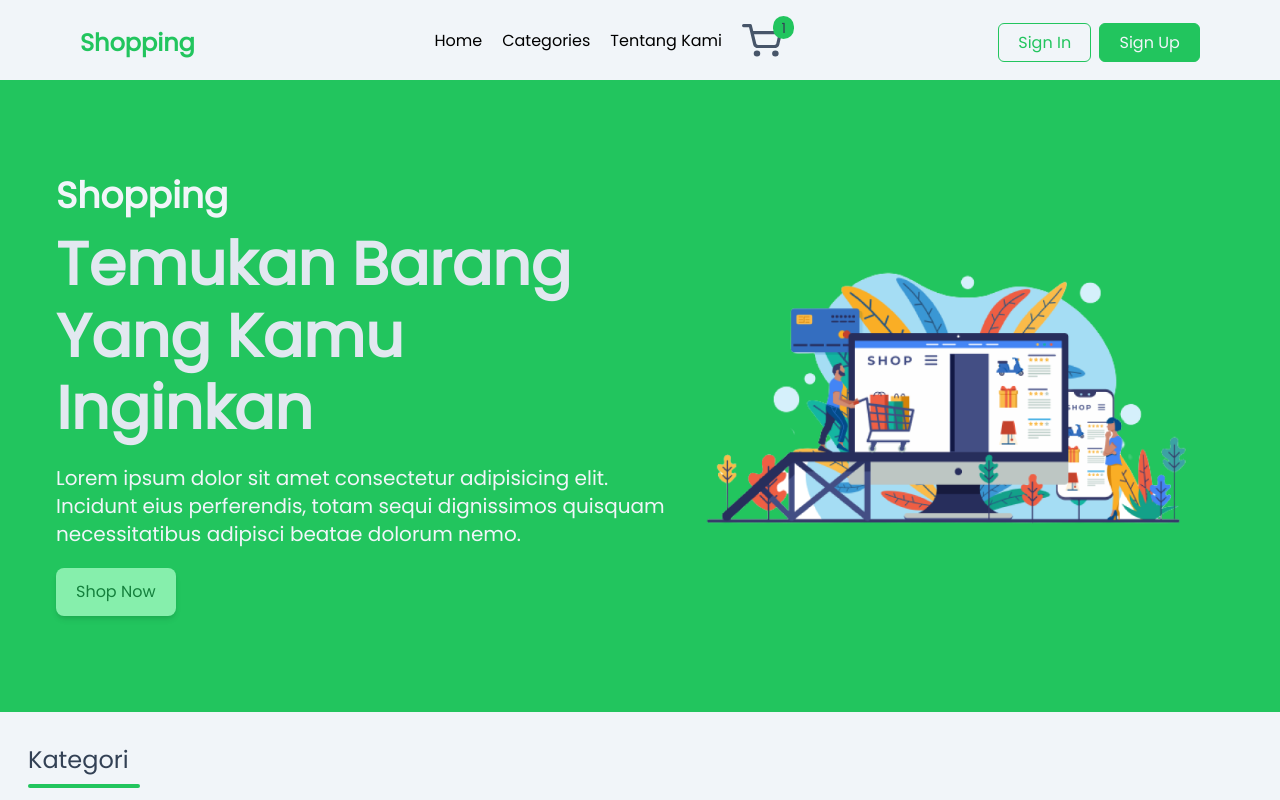
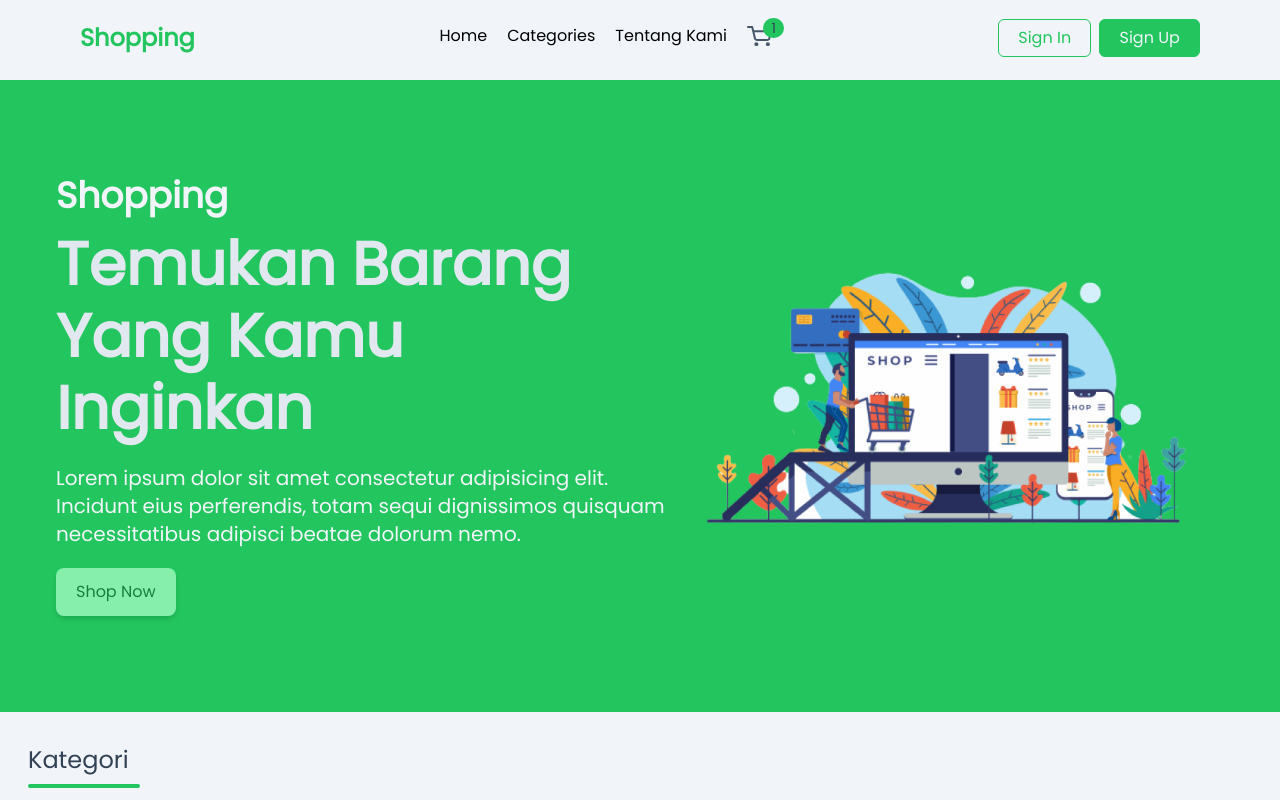
Before and after one commit to galihroswandi/E-comerce, a React (Create React App) app: page /home in a window 1280 px wide. Shown: the top 800 px of the page. Built offline with nearby package versions, Linux system fonts and the light colour scheme; no server answers.

Commit message:
Update Sedikit Cart

```diff
--- a/src/components/atoms/navbar/Cart.jsx
+++ b/src/components/atoms/navbar/Cart.jsx
@@ -4,8 +4,8 @@ import CartImage from "./../../../assets/icons/Cart.svg";
 const Cart = () => {
   return (
     <div className="relative">
-      <img src={CartImage} alt="Cart" width="40" />
-      <span className="absolute -top-2 -right-3 text-sm bg-green-500 rounded-full py-[.1rem] px-[.5rem] text-slate-700">
+      <img src={CartImage} alt="Cart" width="25" />
+      <span className="absolute -top-2 -right-3 text-sm bg-green-500 rounded-full py-[.01rem] px-[.5rem] text-slate-700">
         1
       </span>
     </div>
--- a/src/components/organisms/Navbar.jsx
+++ b/src/components/organisms/Navbar.jsx
@@ -32,7 +32,9 @@ const Navbar = () => {
           <NavLink />
         </div>
         <div className="cart justify-self-center ml-10 lg:hidden">
-          <Cart />
+          <Link to="/cart">
+            <Cart />
+          </Link>
         </div>
         <div className="hamburger justify-self-end">
           <Hamburger />
```
